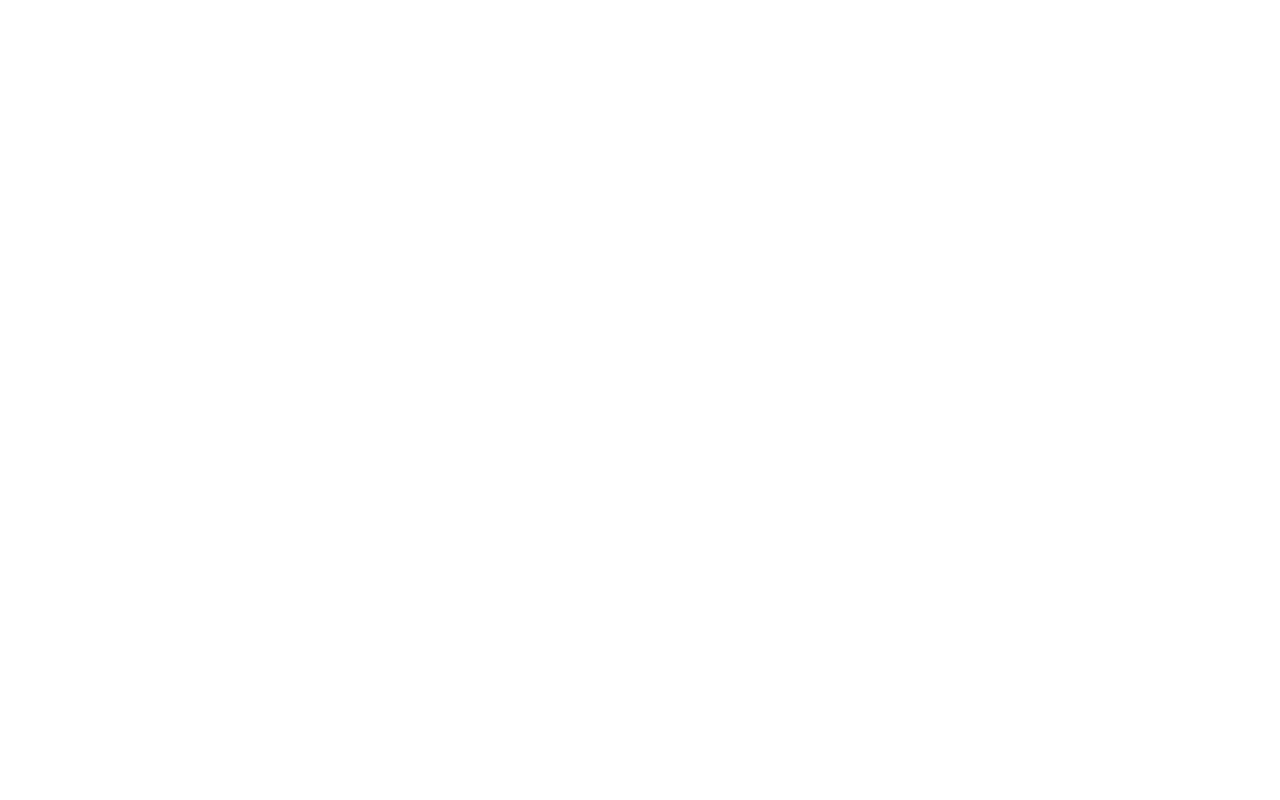
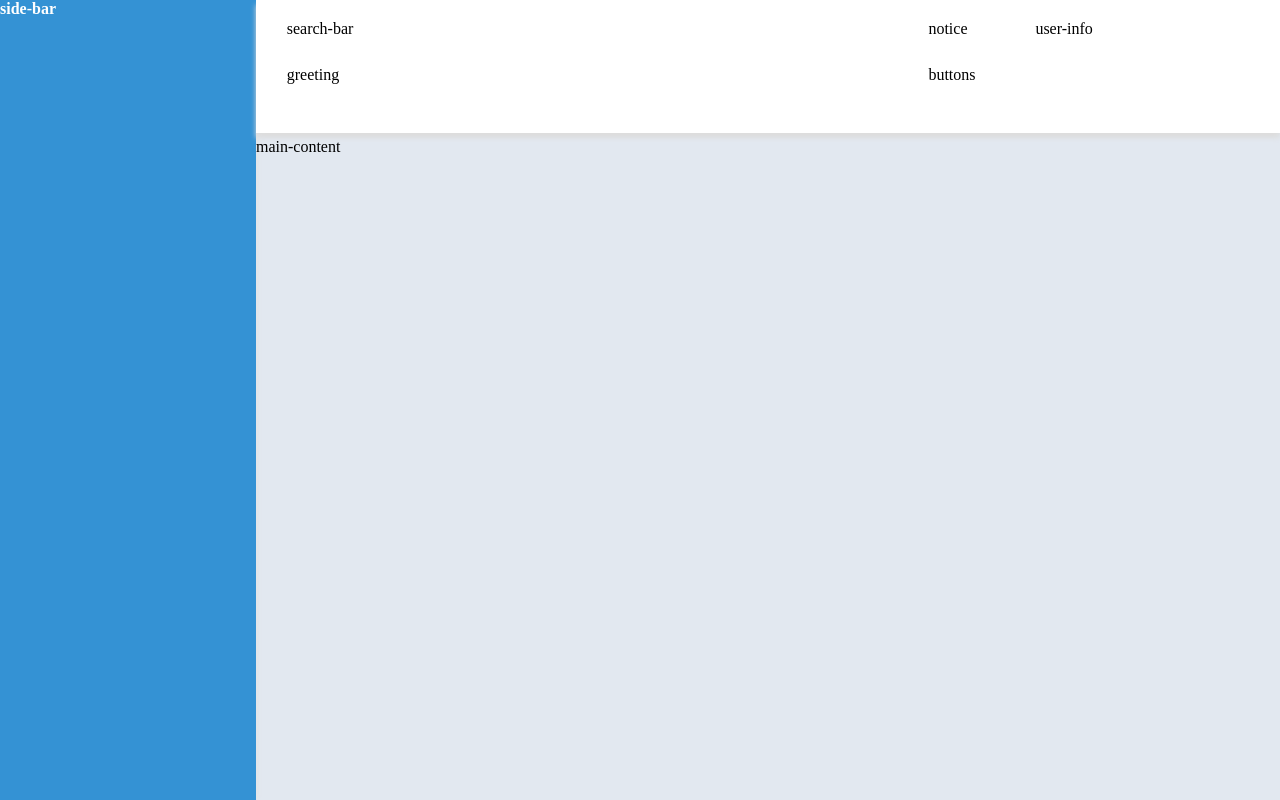
Before and after one commit to yoic1239/admin-dashboard, a plain HTML site: page index.html in a window 1280 px wide. Drawn offline with Linux system fonts and the light colour scheme.

Commit message:
Build basic layout

```diff
--- a/index.html
+++ b/index.html
@@ -6,6 +6,28 @@
   <title>Admin Dashboard</title>
 </head>
 <body>
+  <div class="container">
+    <div class="sidebar">
+      side-bar
+    </div>
 
+    <div class="header">
+      <div class="search">
+        search-bar
+      </div>
+      <div class="notice">
+        notice
+      </div>
+      <div class="user-info">
+        user-info
+      </div>
+      <div class="greeting">greeting</div>
+      <div class="buttons">
+        buttons
+      </div>
+    </div>
+
+    <div class="main-content">main-content</div>
+  </div>
 </body>
 </html>
--- a/styles.css
+++ b/styles.css
@@ -0,0 +1,32 @@
+* {
+  margin: 0;
+  box-sizing: border-box;
+  padding: 0;
+}
+
+.container {
+  display: grid;
+  height: 100vh;
+  grid-template-columns: 1fr 4fr;
+  grid-template-rows: 1fr 5fr;
+  background-color: #E2E8F0;
+  gap: 5px 0;
+}
+
+.header {
+  background-color: #FFF;
+  grid-column: 2;
+  box-shadow: 0 5px 5px #ddd;
+  padding: 2% 3%;
+
+  display: grid;
+  grid-template: 1fr 1fr / 6fr 1fr 2fr;
+}
+
+.sidebar {
+  background-color: #3492D4;
+  color: #FFF;
+  box-shadow: 1px 0 5px #E4E4E4;
+  grid-row: 1 / -1;
+  font-weight: bold;
+}
```
